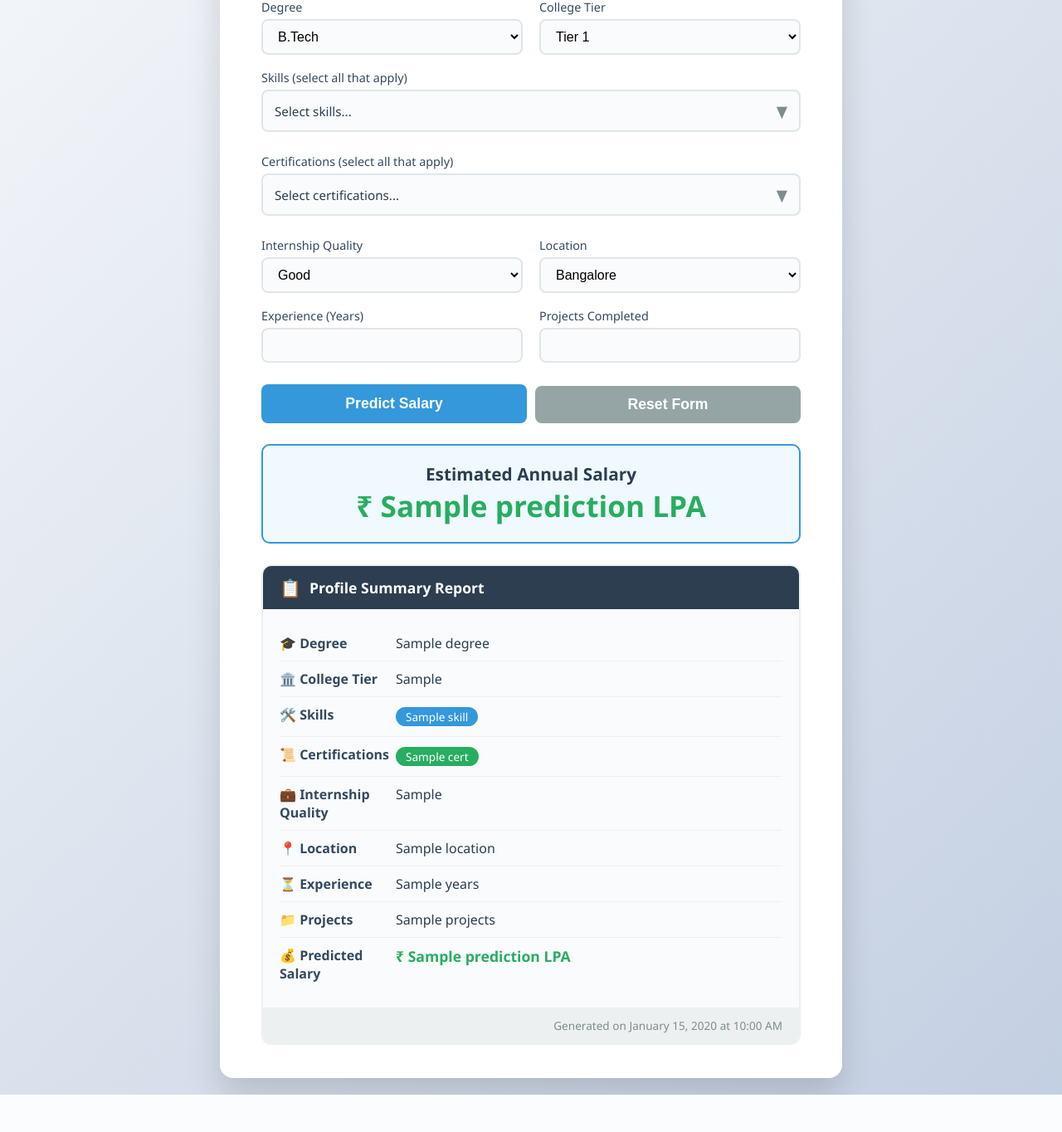
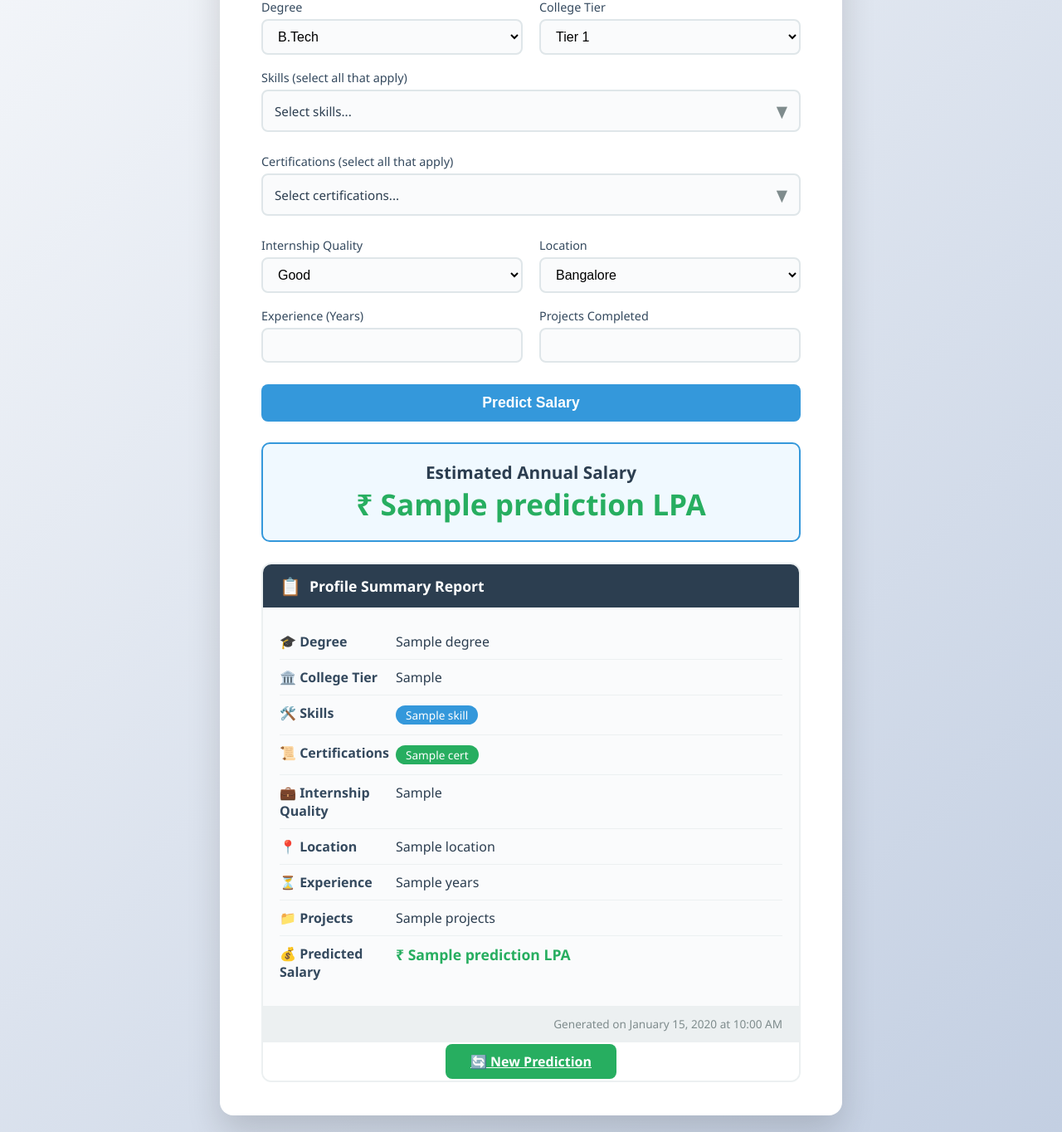
Before and after one commit to Abhinandan-19-05/salary_prediction, a Flask app: template templates/index.html in a window 1280 px wide. Shown: the part 179-1543 px from the top of the page at 83% size. Before the commit the page ends 1498 px from the top, so only its background shows below. Run offline with Flask 3, Linux system fonts and the light colour scheme; the template is opened without the code that fills it: most values are stand-ins (such as "Sample title", 1, 10 or a date in 2020); parts of the project's set-up code (start-up, migrations or seed data) failed here and were passed over.

Commit message:
Update index.html

```diff
--- a/templates/index.html
+++ b/templates/index.html
@@ -92,13 +92,6 @@
         .btn:active {
             transform: scale(0.98);
         }
-        .btn-reset {
-            background: #95a5a6;
-            margin-top: 10px;
-        }
-        .btn-reset:hover {
-            background: #7f8c8d;
-        }
         .result {
             margin-top: 25px;
             padding: 20px;
@@ -189,6 +182,26 @@
             text-align: right;
             font-size: 0.85rem;
             color: #7f8c8d;
+        }
+        .report-actions {
+            padding: 12px 20px;
+            background: white;
+            text-align: center;
+            border-top: 1px solid #ecf0f1;
+        }
+        .report-actions .btn-new-prediction {
+            background: #27ae60;
+            color: white;
+            border: none;
+            padding: 10px 30px;
+            font-size: 1rem;
+            font-weight: 600;
+            border-radius: 8px;
+            cursor: pointer;
+            transition: background 0.2s;
+        }
+        .report-actions .btn-new-prediction:hover {
+            background: #219a52;
         }
 
         /* Custom multi-select dropdown styles */
@@ -305,19 +318,10 @@
             color: #e74c3c;
         }
 
-        .button-group {
-            display: flex;
-            gap: 10px;
-        }
-        .button-group .btn {
-            flex: 1;
-        }
-
         @media (max-width: 600px) {
             .container { padding: 25px 20px; }
             .row { flex-direction: column; gap: 0; }
             h1 { font-size: 1.6rem; }
-            .button-group { flex-direction: column; }
             .report-item { flex-direction: column; }
             .report-label { width: 100%; margin-bottom: 4px; }
         }
@@ -534,10 +538,7 @@
                 </div>
             </div>
 
-            <div class="button-group">
-                <button type="submit" class="btn">Predict Salary</button>
-                <button type="reset" class="btn btn-reset" onclick="resetForm()">Reset Form</button>
-            </div>
+            <button type="submit" class="btn">Predict Salary</button>
         </form>
 
         <!-- Result Section -->
@@ -611,6 +612,9 @@
             </div>
             <div class="report-footer">
                 Generated on {{ now.strftime('%B %d, %Y at %I:%M %p') if now else '' }}
+            </div>
+            <div class="report-actions">
+                <a href="/" class="btn-new-prediction">🔄 New Prediction</a>
             </div>
         </div>
         {% endif %}
@@ -692,31 +696,6 @@
             }
         }
 
-        function resetForm() {
-            document.querySelectorAll('input[type="checkbox"]').forEach(cb => {
-                cb.checked = false;
-            });
-            document.querySelectorAll('select').forEach(select => {
-                select.selectedIndex = 0;
-            });
-            document.querySelectorAll('input[type="number"]').forEach(input => {
-                input.value = '';
-            });
-            document.getElementById('skillsTags').innerHTML = '';
-            document.getElementById('certsTags').innerHTML = '';
-            document.getElementById('skillsSelectedText').textContent = 'Select skills...';
-            document.getElementById('certsSelectedText').textContent = 'Select certifications...';
-            document.getElementById('experience_years').value = 0;
-            document.getElementById('projects').value = 0;
-            document.querySelectorAll('.multi-select-dropdown').forEach(d => {
-                d.classList.remove('open');
-                d.parentElement.querySelector('.multi-select-trigger').classList.remove('active');
-            });
-
-            // Reload page to clear report
-            window.location.href = '/';
-        }
-
         // Initialize with sample values
         document.addEventListener('DOMContentLoaded', function() {
             const sampleSkills = {{ sample.skills|tojson }};
```
